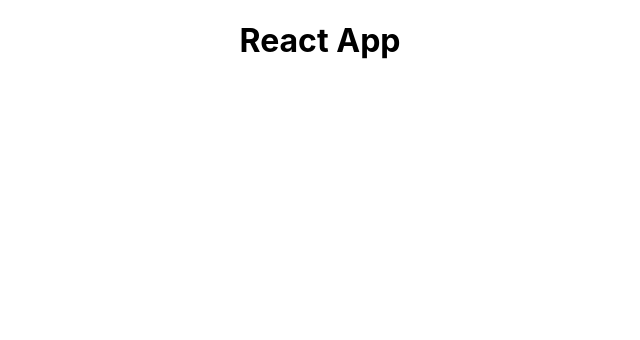
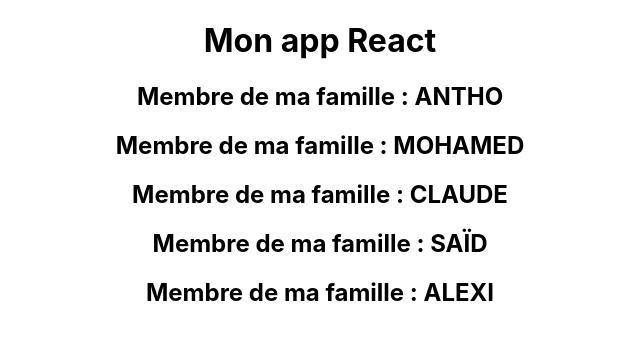
Before and after one commit to darwyn57/membre, a React (Create React App) app: page / in a window 1280 px wide. Shown: the top 340 px of the page, without its empty margins (320-960 px from the left). Built offline with nearby package versions, Linux system fonts and the light colour scheme.

Commit message:
mise a jour

```diff
--- a/src/App.js
+++ b/src/App.js
@@ -1,4 +1,5 @@
 import React, { Component } from 'react'
+import Membre from './Membre.js';
 import './App.css';
 
 class App extends Component {
@@ -6,8 +7,15 @@
 
     return (
       <div className="App">
-        <h1>React App</h1>
+        <h1>{this.props.titre}</h1>
+        <Membre name='antho' />
+        <Membre name='mohamed' />
+        <Membre name='claude' />
+        <Membre name='saïd' />
+        <Membre name='alexi' />
+
       </div>
+
     )
   }
 
--- /dev/null
+++ b/src/Membre.js
@@ -0,0 +1,13 @@
+import React from 'react';
+import './App.js'
+
+
+const Membre = (props) => {
+    const name = props.name;
+
+    return (
+        <h2>Membre de ma famille : {name.toUpperCase()}</h2>
+    )
+}
+
+export default Membre
--- a/src/index.js
+++ b/src/index.js
@@ -6,7 +6,7 @@
 
 ReactDOM.render(
   <React.StrictMode>
-    <App />
+    <App titre='Mon app React' />
   </React.StrictMode>,
   document.getElementById('root')
 );
```
